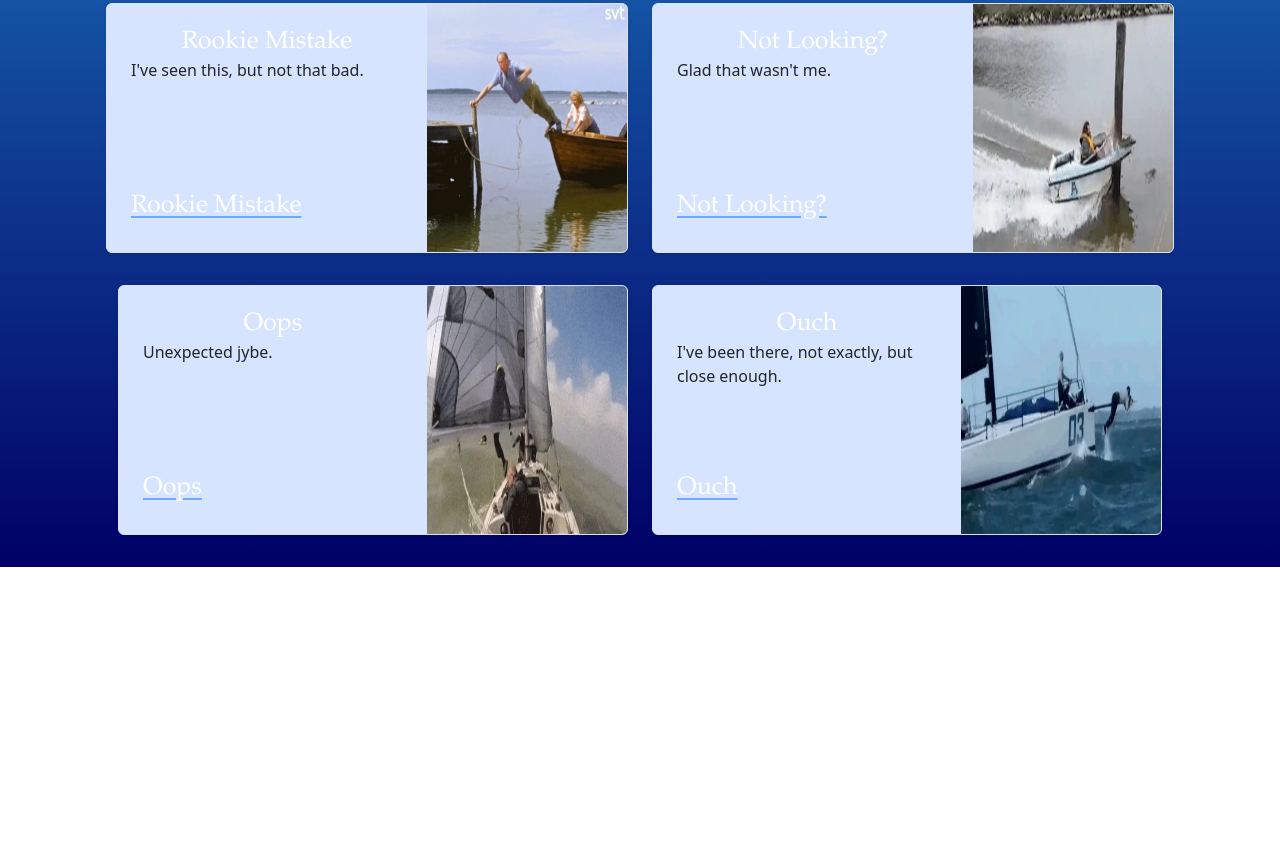
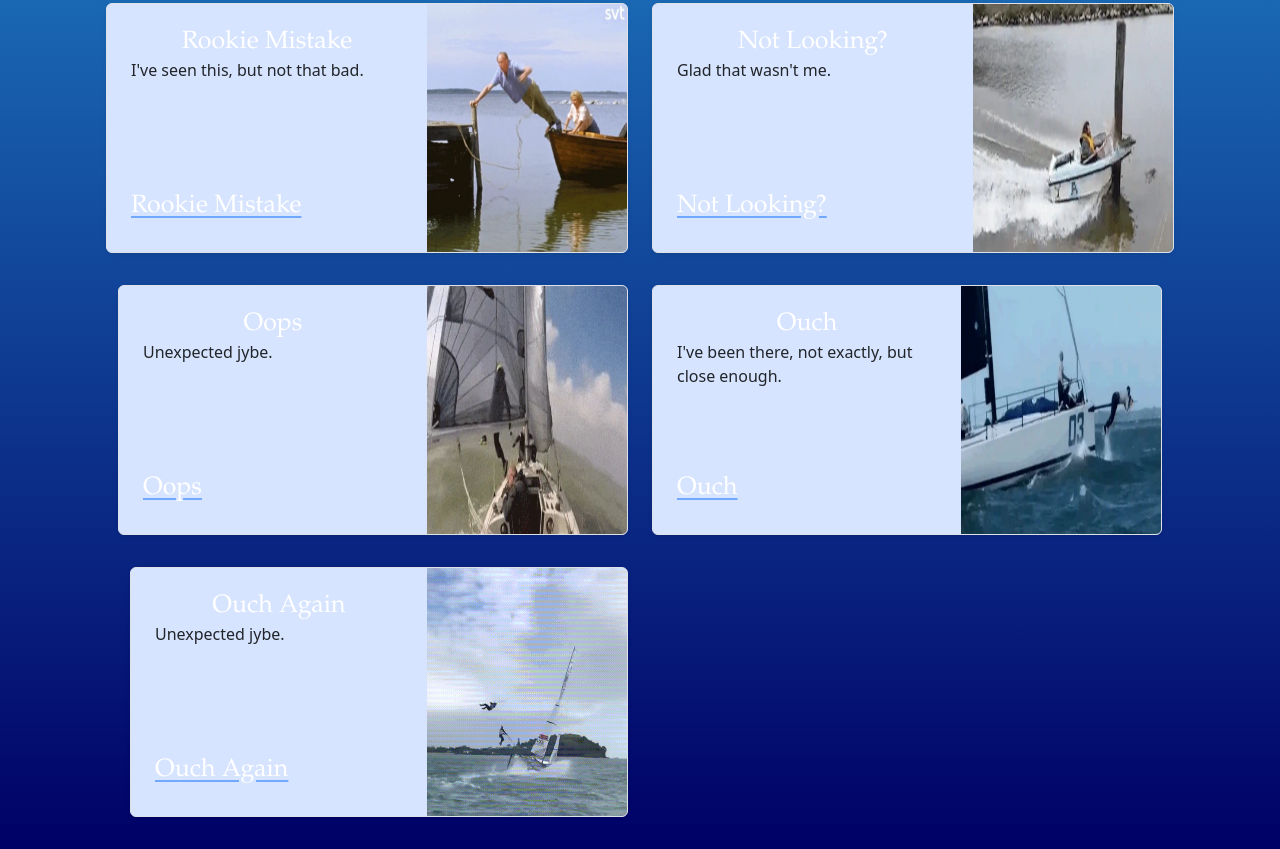
Before and after one commit to FinnWurray/Home, a plain HTML site: page index.html in a window 1280 px wide. Shown: the part 827-1676 px from the top of the page. Before the commit the page ends 1394 px from the top, so only its background shows below. Drawn offline with nearby package versions, Linux system fonts and the light colour scheme.

Commit message:
Update index.html

```diff
--- a/index.html
+++ b/index.html
@@ -239,6 +239,27 @@
       </div>
   </div>
 
+        <main class="container">
+    <div class="row mb-2">
+
+      <div class="col-md-6">
+        <div class="finn-card row g-0 border rounded overflow-hidden flex-md-row mb-4 shadow-sm h-md-250 position-relative">
+          <div class="col p-4 d-flex flex-column position-static">
+            <h3 class="mb-0">Ouch Again</h3>
+            <p class="card-text mb-auto">Unexpected jybe.</p>
+              <a href="ouch-again.html" class="icon-link gap-1 icon-link-hover stretched-link">
+                <h3>Ouch Again</h3>
+              <svg class="bi">
+                <use xlink:href="#chevron-right"></use>
+              </svg>
+            </a>
+          </div>
+          <div class="col-auto d-none d-lg-block">
+            <img class="bd-placeholder-img" width="200" height="250" src="Screenshotouchagain.png" alt="Funny image">
+          </div>
+        </div>
+      </div>
+
   </main>
 
   <script src="https://cdn.jsdelivr.net/npm/bootstrap@5.3.3/dist/js/bootstrap.bundle.min.js"
```
